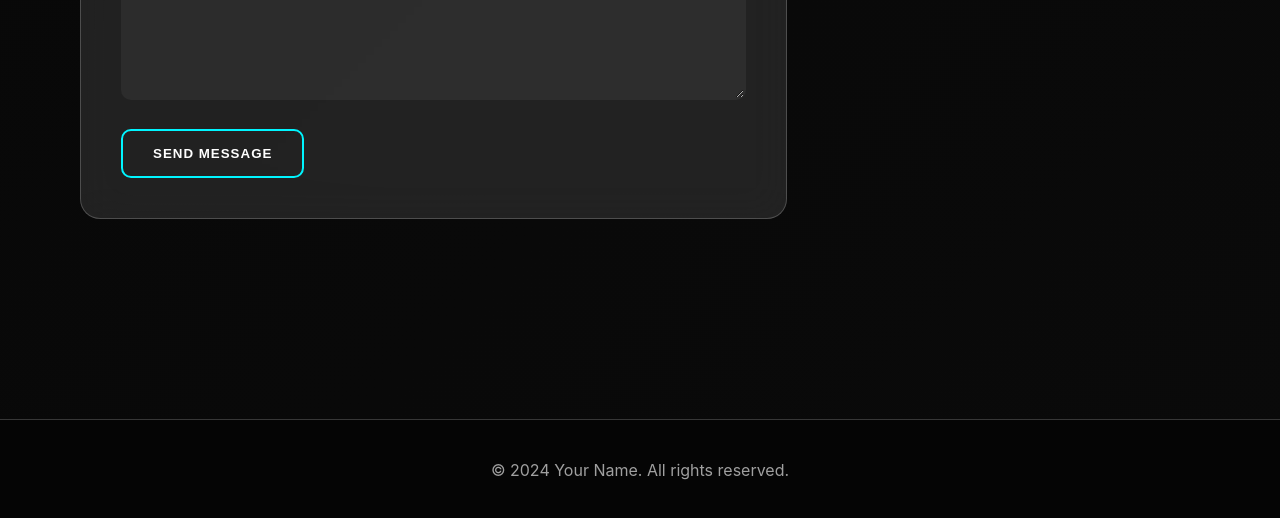
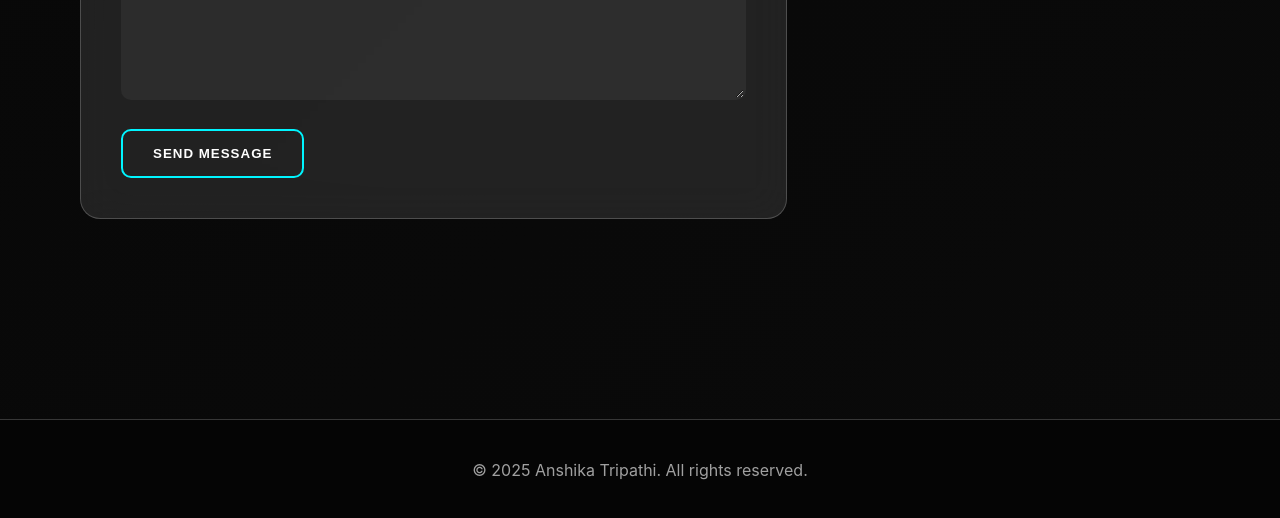
Before and after one commit to anshika-ux/Portfolio, a plain HTML site: page public/index.html in a window 1280 px wide. Shown: the part 3337-3855 px from the top of the page. Drawn offline with Linux system fonts and the light colour scheme; animation ran at ten frames a second; files whose address does not match are found by name.

Commit message:
changed the name

```diff
--- a/public/index.html
+++ b/public/index.html
@@ -325,7 +325,7 @@
     <!-- Footer -->
     <footer class="footer-3d">
         <div class="footer-content">
-            <p>&copy; 2024 Your Name. All rights reserved.</p>
+            <p>&copy; 2025 Anshika Tripathi. All rights reserved.</p>
         </div>
     </footer>
 
```
